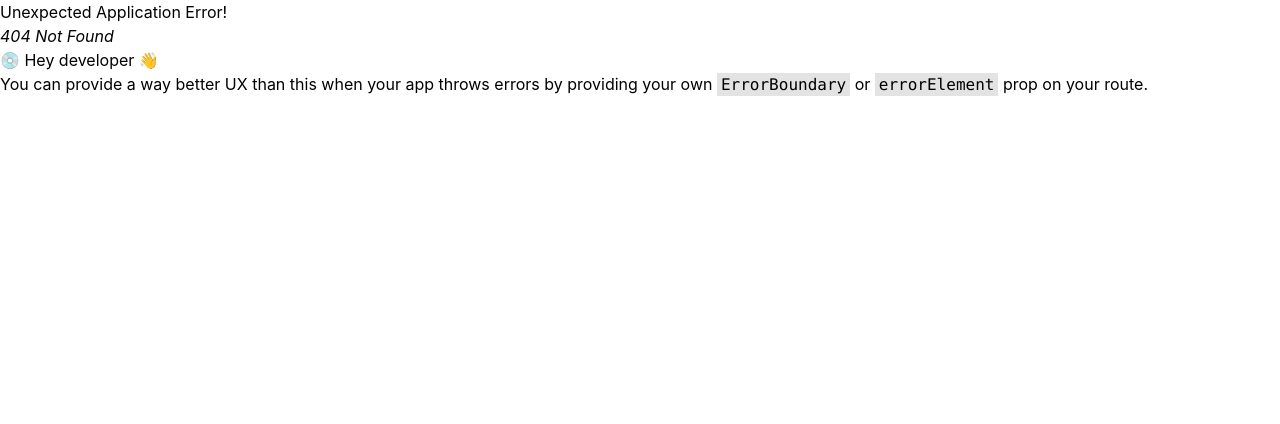
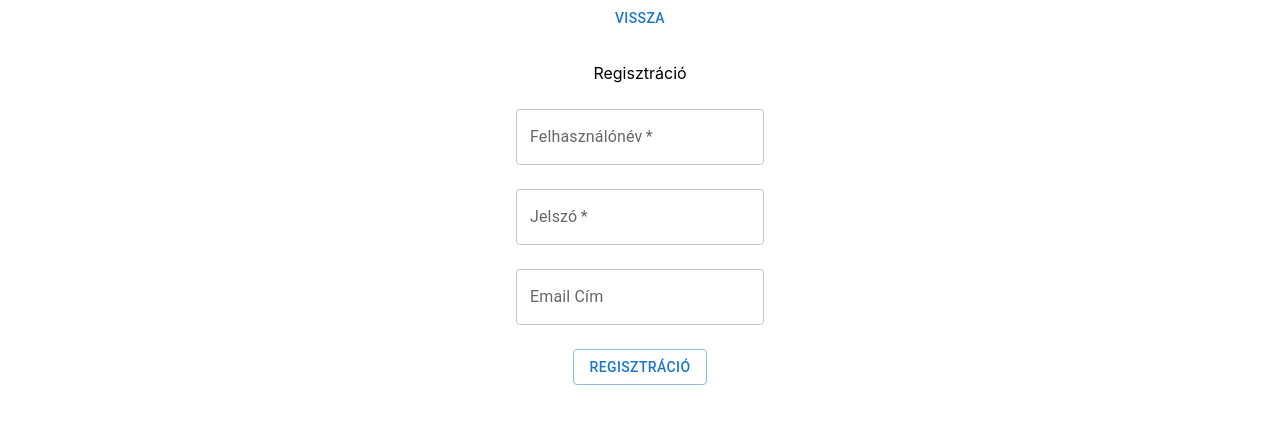
Before and after one commit to KncskBenedek/SzamalkPajtas, a React (Create React App) app in the folder pajtasfrontend/: page /register in a window 1280 px wide. Before the commit this address had no page. Shown: the top 424 px of the page. Built offline with nearby package versions, Linux system fonts and the light colour scheme.

Commit message:
home login register alap

```diff
--- a/pajtasfrontend/src/pages/Home/Home.js
+++ b/pajtasfrontend/src/pages/Home/Home.js
@@ -1,8 +1,30 @@
+// import { Link } from "react-router-dom";
+import { Button } from "@mui/material";
+import { useNavigate } from "react-router-dom";
 function Home() {
+  const navigate = useNavigate();
   return (
-    <div>
-      <h1>asd</h1>
-    </div>
+    <>
+      <div className="flex gap-6 justify-center items-center">
+        <Button
+          variant="outlined"
+          onClick={() => {
+            navigate("/register");
+          }}
+        >
+          Regisztráció
+        </Button>
+
+        <Button
+          variant="outlined"
+          onClick={() => {
+            navigate("/Login");
+          }}
+        >
+          Bejelentkezés
+        </Button>
+      </div>
+    </>
   );
 }
 
--- /dev/null
+++ b/pajtasfrontend/src/pages/Login/Login.js
@@ -0,0 +1,36 @@
+import { Button, TextField } from "@mui/material";
+import { useForm } from "react-hook-form";
+import GoBack from "../Utils/GoBack";
+function Login() {
+  const { register, handleSubmit } = useForm();
+  return (
+    <div className="w-full h-full">
+      <form
+        className="flex flex-col gap-6 justify-center items-center"
+        onSubmit={handleSubmit((data) => {
+          console.log(data);
+        })}
+      >
+        <GoBack text="vissza" />
+        <h1>Bejelentkezés</h1>
+        <TextField
+          required
+          label="Felhasználónév"
+          inputProps={{ maxLength: 40 }}
+          {...register("nev")}
+        />
+        <TextField
+          required
+          label="Jelszó"
+          type="password"
+          inputProps={{ minLength: 8 }}
+          {...register("jelszo")}
+        />
+        <Button type="submit" variant="outlined">
+          Bejelentkezés
+        </Button>
+      </form>
+    </div>
+  );
+}
+export default Login;
--- /dev/null
+++ b/pajtasfrontend/src/pages/Login/Register.js
@@ -0,0 +1,42 @@
+import { Button, /*Link,*/ TextField } from "@mui/material";
+import { useForm } from "react-hook-form";
+import GoBack from "../Utils/GoBack";
+
+function Register() {
+  const { register, handleSubmit } = useForm();
+  return (
+    <div className="w-full h-full">
+      <form
+        className="flex flex-col gap-6 justify-center items-center"
+        onSubmit={handleSubmit((data) => {
+          console.log(data);
+        })}
+      >
+        <GoBack text="Vissza" />
+        <h1>Regisztráció</h1>
+        <TextField
+          required
+          label="Felhasználónév"
+          inputProps={{ maxLength: 40 }}
+          {...register("nev")}
+        />
+        <TextField
+          required
+          label="Jelszó"
+          type="password"
+          inputProps={{ minLength: 8 }}
+          {...register("jelszo")}
+        />
+        <TextField
+          label="Email Cím"
+          inputProps={{ maxLength: 70 }}
+          {...register("email")}
+        />
+        <Button type="submit" variant="outlined">
+          Regisztráció
+        </Button>
+      </form>
+    </div>
+  );
+}
+export default Register;
--- /dev/null
+++ b/pajtasfrontend/src/pages/Utils/GoBack.js
@@ -0,0 +1,17 @@
+import { useNavigate } from "react-router-dom";
+import { Button } from "@mui/material";
+function GoBack({ text }) {
+  const navigate = useNavigate();
+  return (
+    <>
+      <Button
+        onClick={() => {
+          navigate(-1);
+        }}
+      >
+        {text}
+      </Button>
+    </>
+  );
+}
+export default GoBack;
```
Also changed, not shown: pajtasfrontend/src/routes/Routes.js (+10 -0 lines).
